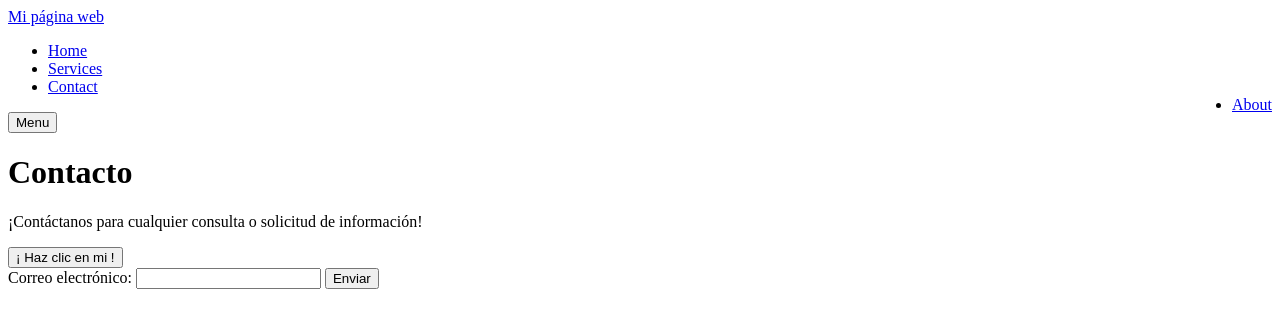
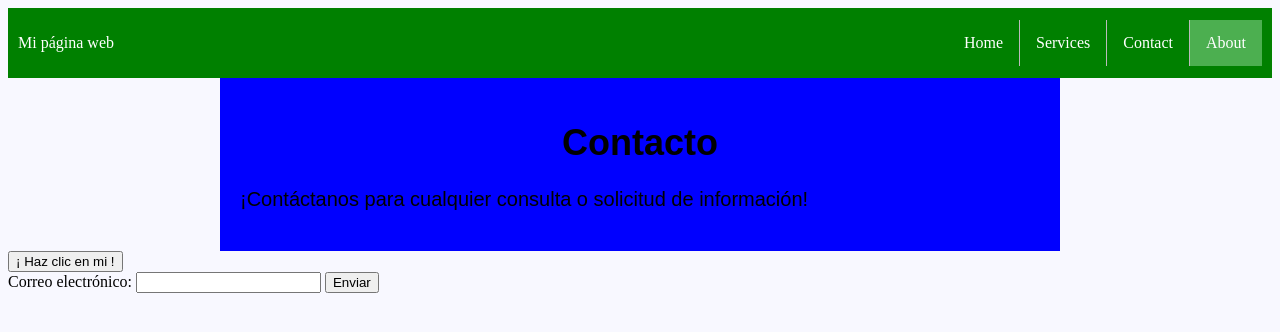
Before and after one commit to neomadiazv/miprimerapagina, a plain HTML site: page Contact.html in a window 1280 px wide. Drawn offline with Linux system fonts and the light colour scheme.

Commit message:
mi primera confirmación de actualización
“mi primera confirmación de actualización”

```diff
--- a/Contact.html
+++ b/Contact.html
@@ -2,7 +2,7 @@
 <html>
   <head>
 
-    <link rel="stylesheet" type="text/css" href="../primer paso/css/styles.css">
+    <link rel="stylesheet" type="text/css" href="../miprimerapagina/css/styles.css">
     <title>Mi Primer Website</title>
 
 
--- a/Services.html
+++ b/Services.html
@@ -2,7 +2,7 @@
 <html>
   <head>
 
-    <link rel="stylesheet" type="text/css" href="../primer paso/css/styles.css">
+    <link rel="stylesheet" type="text/css" href="../miprimerapagina/css/styles.css">
     <title>Mi Primer Website</title>
 
 
```
Also changed, not shown: about.html (+1 -1 lines).
